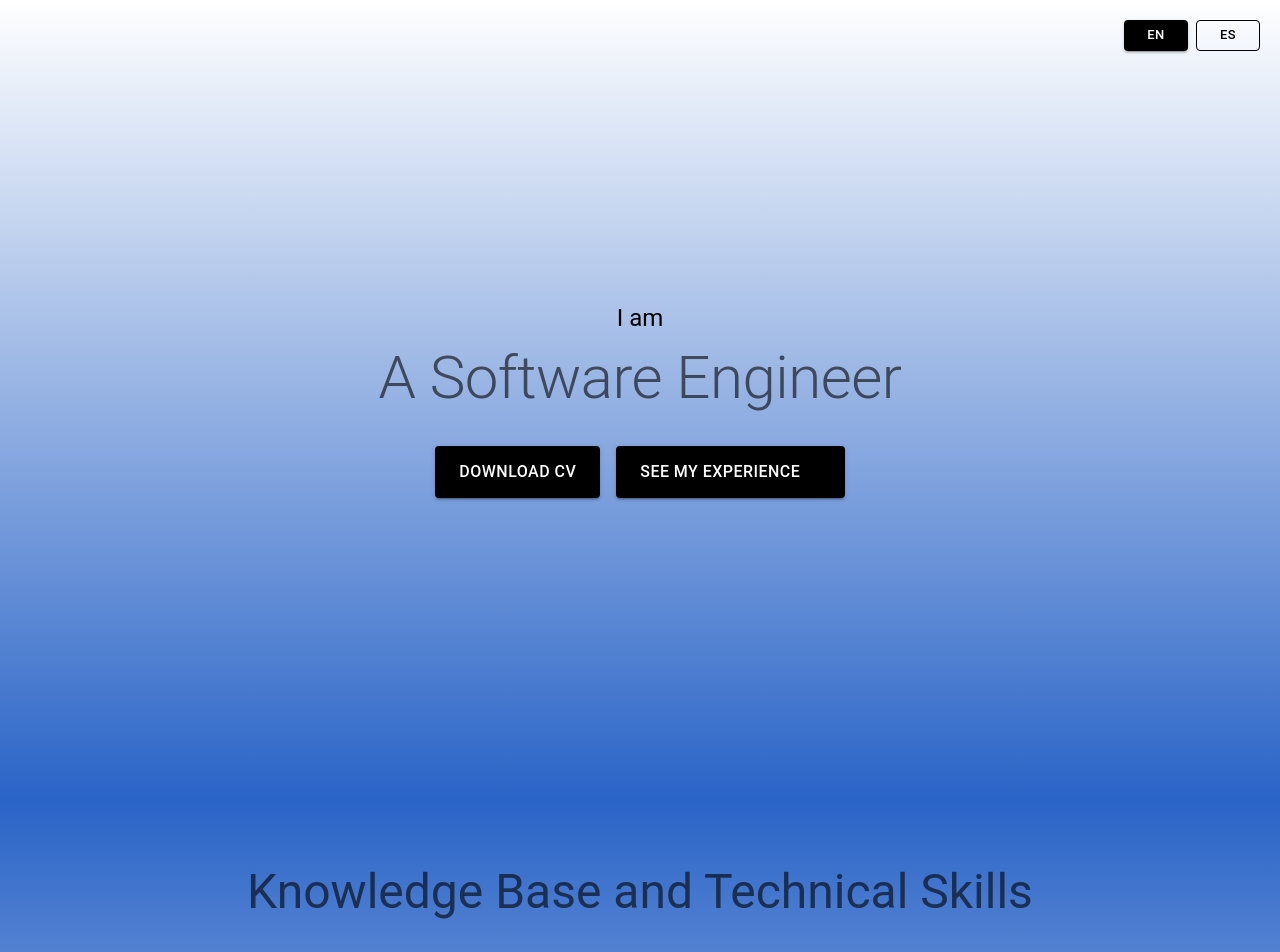
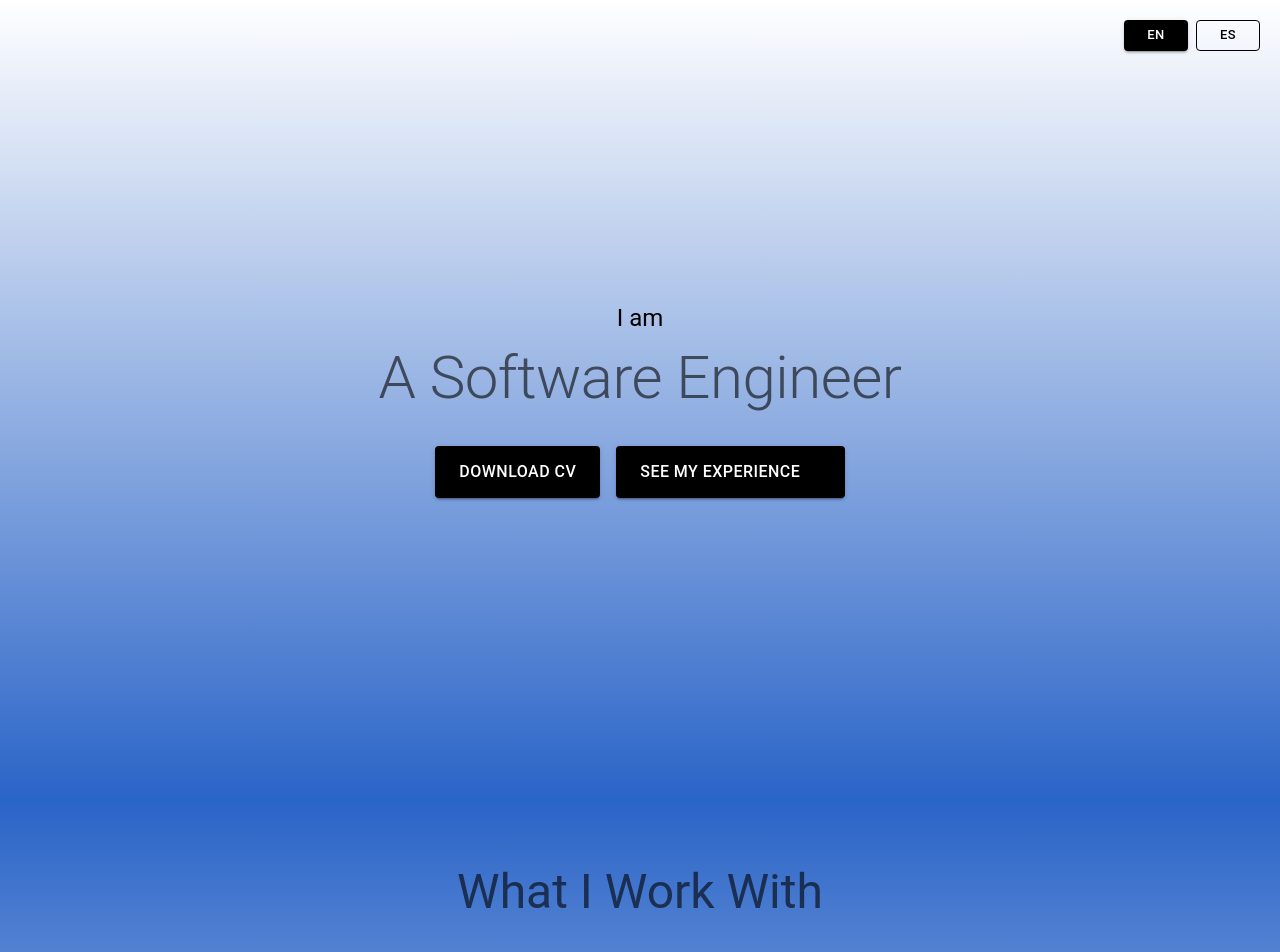
Before and after one commit to sengaigibon/sengaigibon.github.io, a Next.js app: page /en in a window 1280 px wide. Shown: the top 952 px of the page. Built offline with nearby package versions, Linux system fonts and the light colour scheme; some icons are missing.

Commit message:
Update: Section title

```diff
--- a/app/[locale]/page.tsx
+++ b/app/[locale]/page.tsx
@@ -89,7 +89,7 @@ export default function Home() {
       <Container id="skills" maxWidth={false} sx={{width: '100vw', height: '100vh', textAlign: 'center', background: containerGradient.bottomToTop }}>
         <Box sx={{pt: 8}}>
           <Typography variant="h3" color="text.secondary">
-            {t('knowledgeBase')}
+            {t('whatIWorkWith')}
           </Typography>
         </Box>
         <Box sx={{justifyContent: 'center', display: 'flex', p: 6 }}>
--- a/messages/en.json
+++ b/messages/en.json
@@ -26,5 +26,5 @@
     "apiTechnologies": "API Technologies",
     "databases": "Databases",
     "devOpsTools": "DevOps & Cloud",
-    "knowledgeBase": "Knowledge Base and Technical Skills"
+    "whatIWorkWith": "What I Work With"
 }
--- a/messages/es.json
+++ b/messages/es.json
@@ -26,5 +26,5 @@
     "apiTechnologies": "Tecnologías de API",
     "databases": "Bases de Datos",
     "devOpsTools": "DevOps y Nube",
-    "knowledgeBase": "Base de Conocimientos y Habilidades Tecnológicas"
+    "whatIWorkWith": "Tecnologías con las que Trabajo"
 }
```
